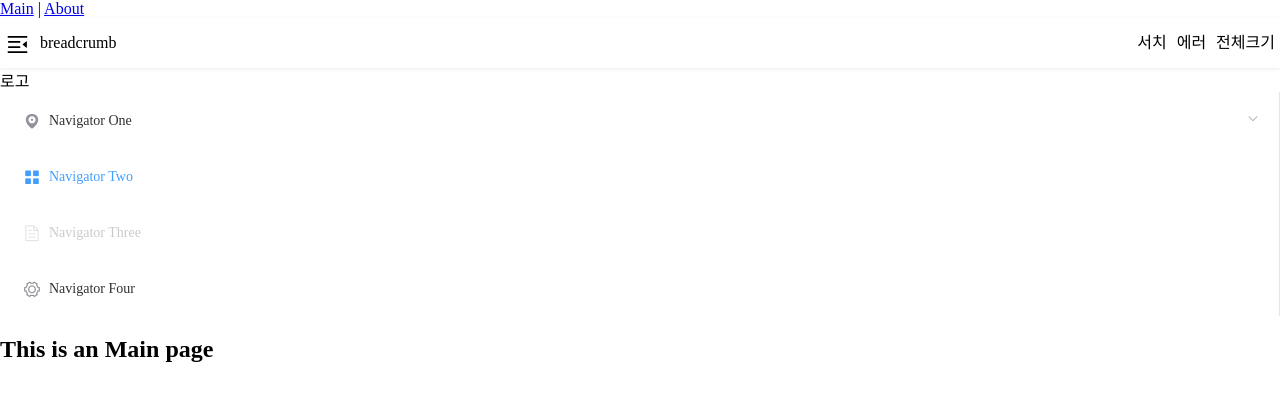
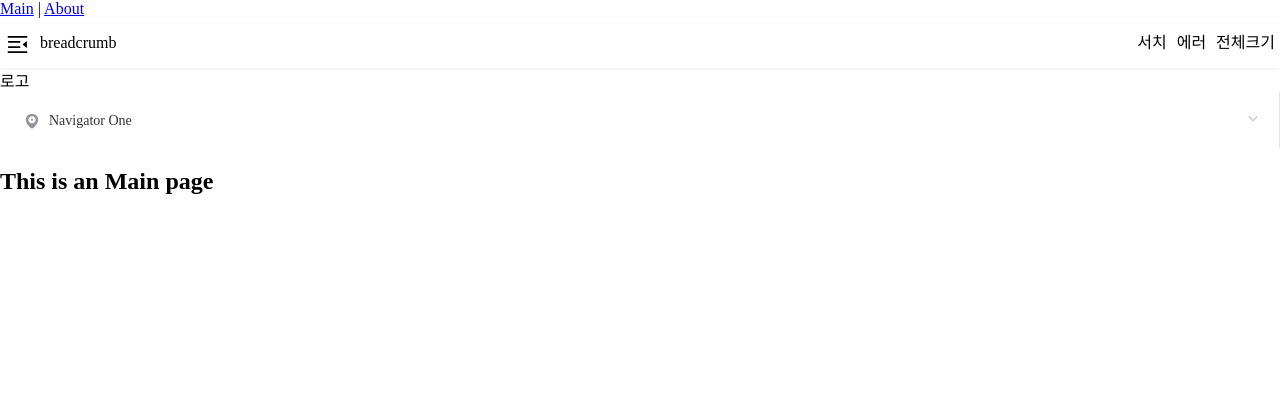
Before and after one commit to dngwoo/vue-element-admin-sidebar-clone, a Vue app: page / in a window 1280 px wide. Shown: the top 400 px of the page. Built offline with nearby package versions, Linux system fonts and the light colour scheme.

Commit message:
sidebar 필요한 부분만 정리

```diff
--- a/src/layout/components/AppSidebar/index.vue
+++ b/src/layout/components/AppSidebar/index.vue
@@ -12,30 +12,10 @@
           <i class="el-icon-location"></i>
           <span>Navigator One</span>
         </template>
-        <el-menu-item-group title="Group One">
-          <el-menu-item index="1-1">item one</el-menu-item>
-          <el-menu-item index="1-2">item one</el-menu-item>
-        </el-menu-item-group>
-        <el-menu-item-group title="Group Two">
-          <el-menu-item index="1-3">item three</el-menu-item>
-        </el-menu-item-group>
-        <el-submenu index="1-4">
-          <template slot="title">item four</template>
-          <el-menu-item index="1-4-1">item one</el-menu-item>
-        </el-submenu>
+        <el-menu-item index="1-1">item one</el-menu-item>
+        <el-menu-item index="1-2">item one</el-menu-item>
+        <el-menu-item index="1-3">item three</el-menu-item>
       </el-submenu>
-      <el-menu-item index="2">
-        <i class="el-icon-menu"></i>
-        <span>Navigator Two</span>
-      </el-menu-item>
-      <el-menu-item index="3" disabled>
-        <i class="el-icon-document"></i>
-        <span>Navigator Three</span>
-      </el-menu-item>
-      <el-menu-item index="4">
-        <i class="el-icon-setting"></i>
-        <span>Navigator Four</span>
-      </el-menu-item>
     </el-menu>
   </div>
 </template>
@@ -56,5 +36,3 @@ export default {
   }
 };
 </script>
-
-<style></style>
```
